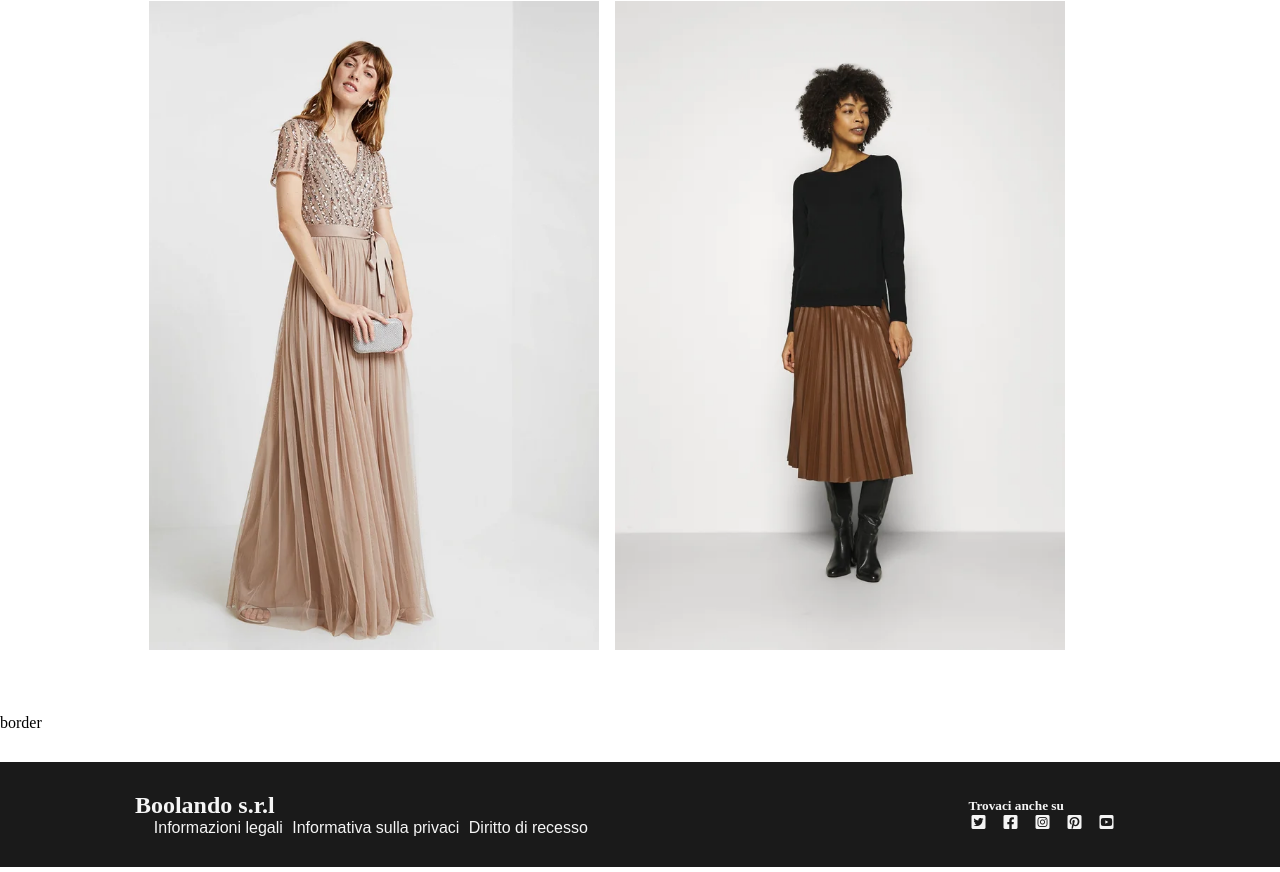
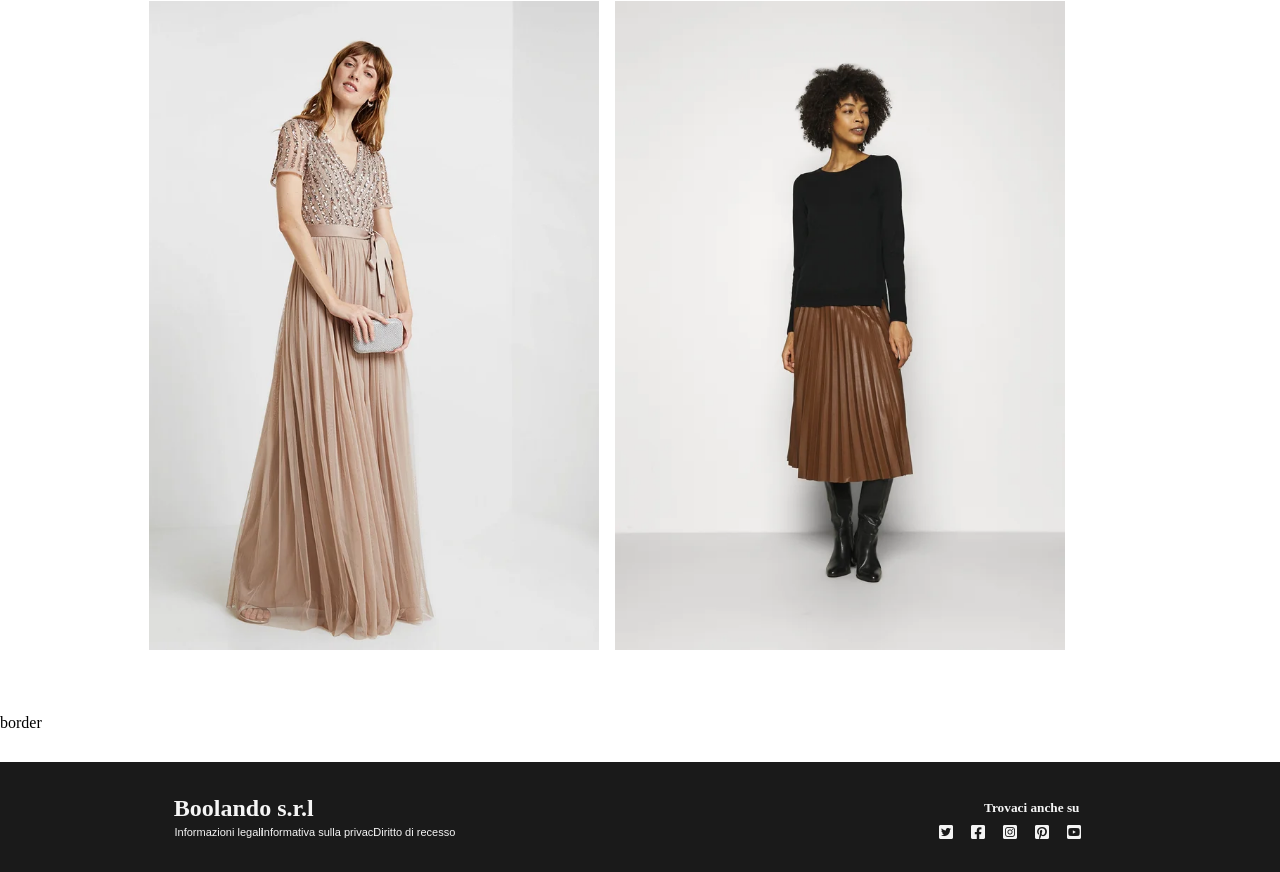
Before and after one commit to Riccardouras/html-css-boolando, a plain HTML site: page index.html in a window 1280 px wide. Shown: the part 1465-2337 px from the top of the page. Drawn offline with Linux system fonts and the light colour scheme.

Commit message:
testo e commenti mancanti

```diff
--- a/css/style.css
+++ b/css/style.css
@@ -206,7 +206,8 @@ footer {
     margin-left: -5%;
 }
 .margins a{
-    margin-left: -0.80%;
+    margin-left: -4.8%;
+    font-size: 11px;
 }
 .flex4 ul{
     display: flex;
@@ -214,5 +215,7 @@ footer {
     flex-direction: row;
  }
  h5 {
-    margin-left: 23%;
+    margin-left: 43%;
+    padding: 4%;
+    font-size: 0.83em;
  }
```
